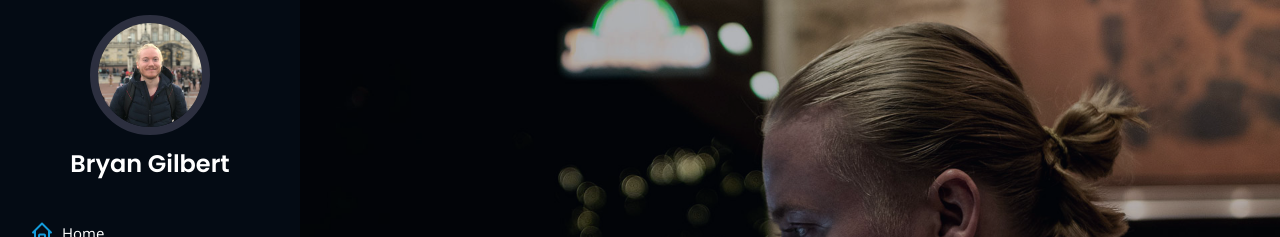
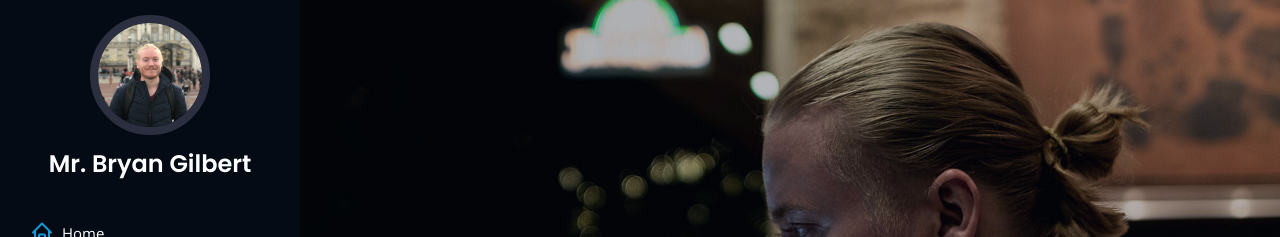
Before and after one commit to bryanjgilbert/My-Portfolio, a plain HTML site: page index.html in a window 1280 px wide. Shown: the top 237 px of the page. Drawn offline with nearby package versions, Linux system fonts and the light colour scheme.

Commit message:
Another CI/CD test

```diff
--- a/index.html
+++ b/index.html
@@ -46,7 +46,7 @@
 
       <div class="profile">
         <img src="assets/img/headshot-profile.jpg" alt="" class="img-fluid rounded-circle">
-        <h1 class="text-light"><a href="index.html">Bryan Gilbert</a></h1>
+        <h1 class="text-light"><a href="index.html">Mr. Bryan Gilbert</a></h1>
         <!-- <div class="social-links mt-3 text-center">
           <a href="#" class="twitter"><i class="bx bxl-twitter"></i></a>
           <a href="#" class="facebook"><i class="bx bxl-facebook"></i></a>
```
Also changed, not shown: 1 other file.
